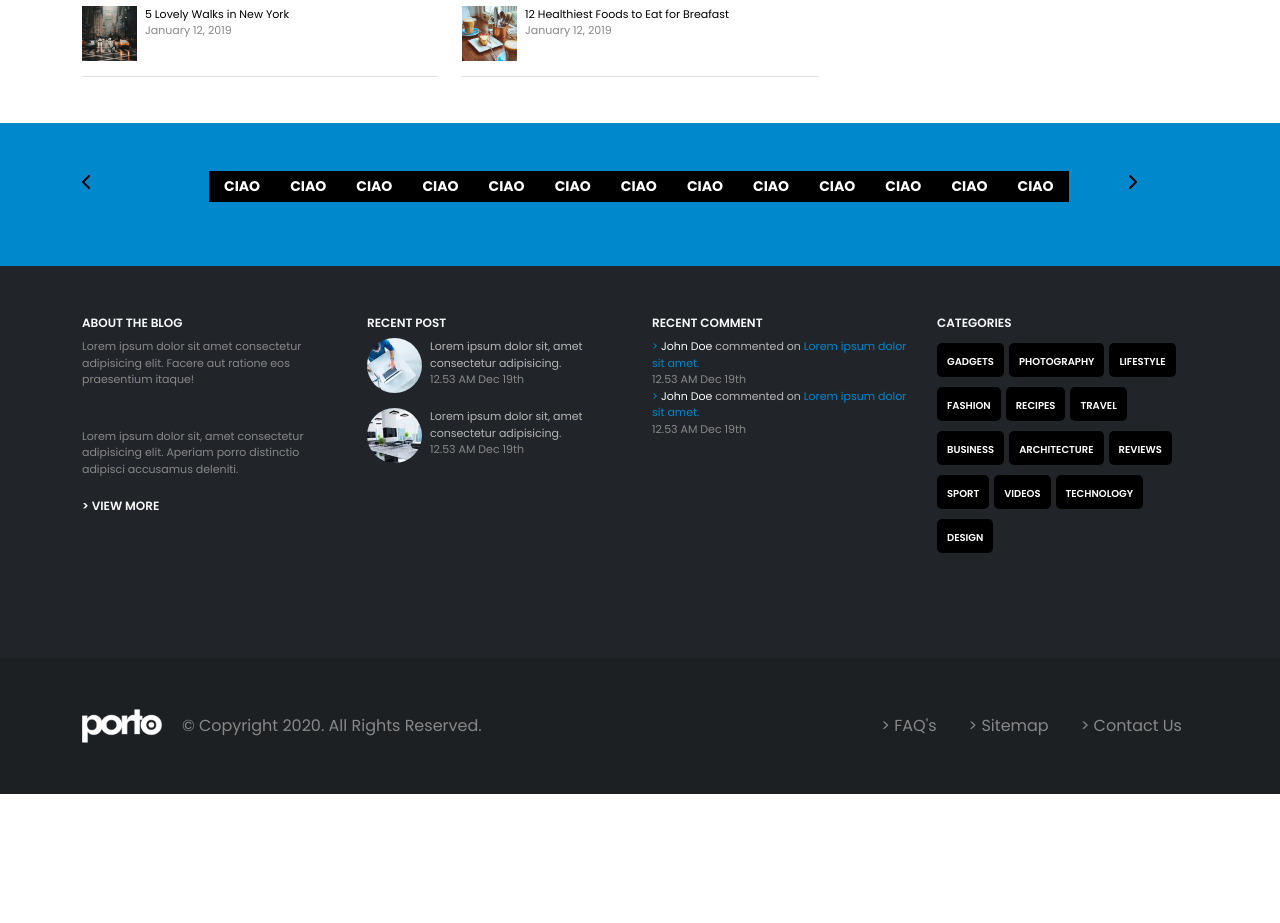
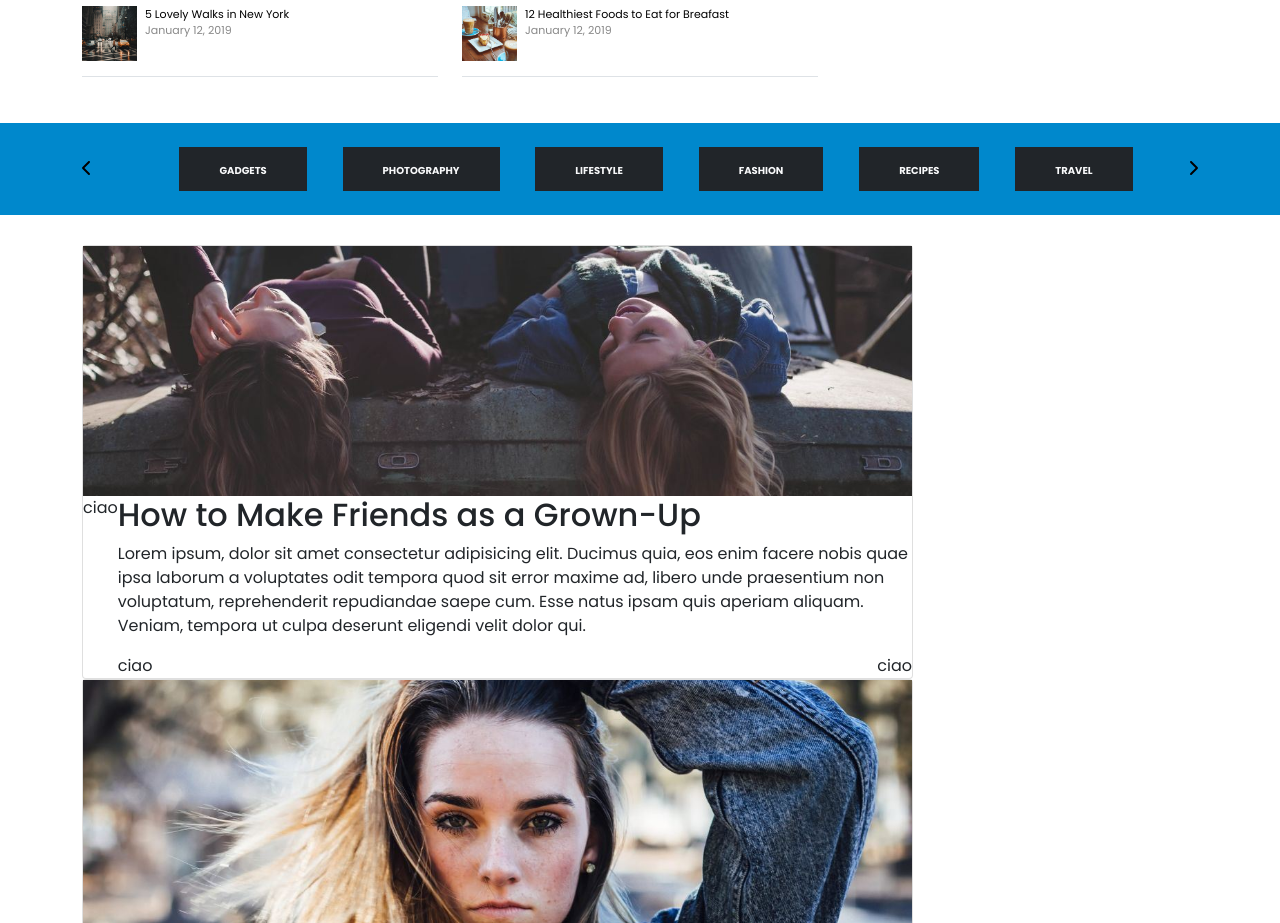
Before and after one commit to Fabiofljf/proj-html-vuejs, a Vue app: page / in a window 1280 px wide. Shown: the part 1160-2083 px from the top of the page. Before the commit the page ends 1954 px from the top, so only its background shows below. Built offline with nearby package versions, Linux system fonts and the light colour scheme.

Commit message:
Add Main - adding posts

```diff
--- a/src/assets/scss/style.scss
+++ b/src/assets/scss/style.scss
@@ -154,6 +154,25 @@ a {
     }
 }
 
+// barrCategory
+.categoryCard {
+    background-color: $Bg-dark-light;
+    width: fit-content;
+    padding: 10px 40px;
+    a {
+        font-size: 10px;
+        font-weight: bold;
+        text-transform: uppercase;
+    }
+}
+
+#barraNav {
+    a {
+        color: black;
+    }
+}
+
+// posts
 // FOOTER
 .special_padding {
     padding: 50px 0 100px;
--- a/src/components/SiteMain.vue
+++ b/src/components/SiteMain.vue
@@ -7,10 +7,11 @@
       <MiniCards />
       <!-- /#minicards -->
     </div>
+    <!-- /#upMain -->
 
-    <section id="barraNav" class="bg-mare p-5">
+    <section id="barraNav" class="bg-mare p-4">
       <div class="container">
-        <div class="row">
+        <div class="row align-items-center">
           <div class="col">
             <div class="prev" @click="prev">
               <a href="#">
@@ -19,15 +20,17 @@
             </div>
           </div>
           <!-- /.col arrow sx-->
-          <div class="col-10">
-            <ul class="d-flex">
+          <div class="col-11">
+            <ul class="d-flex justify-content-around m-0">
               <li v-for="(categorie, index) in categories" :key="index">
-              <div class="categoryCard">ciao</div>
+                <div class="categoryCard">
+                  <a class="text-light" href="#">{{ categorie.type }}</a>
+                </div>
               </li>
             </ul>
           </div>
           <!-- /.col menu-->
-          <div class="col">
+          <div class="col d-flex justify-content-end">
             <div class="next" @click="next">
               <a href="#">
                 <font-awesome-icon icon="fa-solid fa-chevron-right" />
@@ -40,15 +43,41 @@
     </section>
     <!-- /#barraNav -->
 
-
+    <div id="downMain">
+      <section id="postShare">
+        <div class="container">
+          <div class="row flex-column">
+            <div class="col-9">
+              <div class="card" v-for="(postShare, index) in postsShare" :key="index">
+                <img :src="postShare.photo" alt="foto post">
+                <div class="containerTextPost d-flex ">
+                  <div class="calendary">ciao</div>
+                  <div class="textof d-flex flex-column">
+                    <h2>{{postShare.post}}</h2>
+                    <p>Lorem ipsum, dolor sit amet consectetur adipisicing elit. Ducimus quia, eos enim facere nobis quae ipsa laborum a voluptates odit tempora quod sit error maxime ad, libero unde praesentium non voluptatum, reprehenderit repudiandae saepe cum. Esse natus ipsam quis aperiam aliquam. Veniam, tempora ut culpa deserunt eligendi velit dolor qui.</p>
+                    <div class="tagPost d-flex justify-content-between">
+                      <div class="tag">ciao</div>
+                      <div class="more">ciao</div>
+                    </div>
+                  </div>
+                </div>
+              </div>
+            </div>
+            <!-- /.col Post shared-->
+            <div class="col"></div>
+            <!-- /.col info-->
+          </div>
+        </div>
+      </section>
+    </div>
+    <!-- /#downMain -->
   </div>
   <!-- /#site_main -->
 </template>
 
 <script>
-import CardPosts from "@/components/CardPosts.vue"
-import MiniCards from "@/components/MiniCards.vue"
-
+import CardPosts from "@/components/CardPosts.vue";
+import MiniCards from "@/components/MiniCards.vue";
 
 export default {
   name: "SiteMain",
@@ -83,72 +112,80 @@ export default {
           id: 6,
           type: "travel",
         },
+      ],
+      activeImage: 0,
+      postsShare: [
         {
-          id: 7,
-          type: "business",
+          id: 1,
+          photo: require('@/assets/img/blog-54.jpg'),
+          post: 'How to Make Friends as a Grown-Up',
+          artist: 'John Doe',
+          category: 'Lifestyle, Travel',
+          comments: '12 Comments'
         },
         {
-          id: 8,
-          type: "architecture",
+          id: 2,
+          photo: require('@/assets/img/blog-55 (1).jpg'),
+          post: 'Simple Ways to Have a Pretty Face',
+          artist: 'John Doe',
+          category: 'Photography, Travel',
+          comments: '12 Comments'
         },
         {
-          id: 9,
-          type: "reviews",
+          id: 3,
+          photo: require('@/assets/img/blog-56 (1).jpg'),
+          post: 'Ranking the greatest players in basketball',
+          artist: 'John Doe',
+          category: 'Sports, Travel',
+          comments: '12 Comments'
         },
         {
-          id: 10,
-          type: "sport",
+          id: 4,
+          photo: require('@/assets/img/blog-58 (1).jpg'),
+          post: 'Top Camper Trailer Towing Tips',
+          artist: 'John Doe',
+          category: 'Travel, Lifestyle',
+          comments: '12 Comments'
         },
         {
-          id: 11,
-          type: "videos",
+          id: 5,
+          photo: require('@/assets/img/blog-58 (1).jpg'),
+          post: '10 Best Travel Tips After 5 Years Traveling The World',
+          artist: 'John Doe',
+          category: 'Travel, Lifestyle',
+          comments: '12 Comments'
         },
-        {
-          id: 12,
-          type: "technology",
-        },
-        {
-          id: 13,
-          type: "design",
-        },
-      ],
-      activeImage: 0
-    }
+      ]
+    };
   },
   methods: {
     next() {
-            console.log('next');
-            this.activeImage++
+      console.log("next");
+      this.activeImage++;
       if (this.activeImage === this.images.length) {
         this.activeImage = 0;
       }
     },
     prev() {
-            console.log('prev');
+      console.log("prev");
       if (this.activeImage === 0) {
         this.activeImage = this.images.length - 1;
       }
-            this.activeImage--
+      this.activeImage--;
     },
-    }
+  },
 };
 </script>
 
 <!-- Add "scoped" attribute to limit CSS to this component only -->
 <style scoped lang="scss">
-.categoryCard{
-  background-color: black;
-    width: fit-content;
-    padding: 5px 15px;
-    color: white;
-    text-transform: uppercase;
-    font-size: 14px;
-    font-weight: bold;
-}
-#barraNav{
-  a{
-    color: black;
+#postShare{
+  padding: 30px 0 30px;
+  .card{
+    img{
+      height: 250px;
+      object-fit: cover;
     }
   }
-
+}
 </style>
```
Lines whose indentation alone changed are shown as unchanged.
